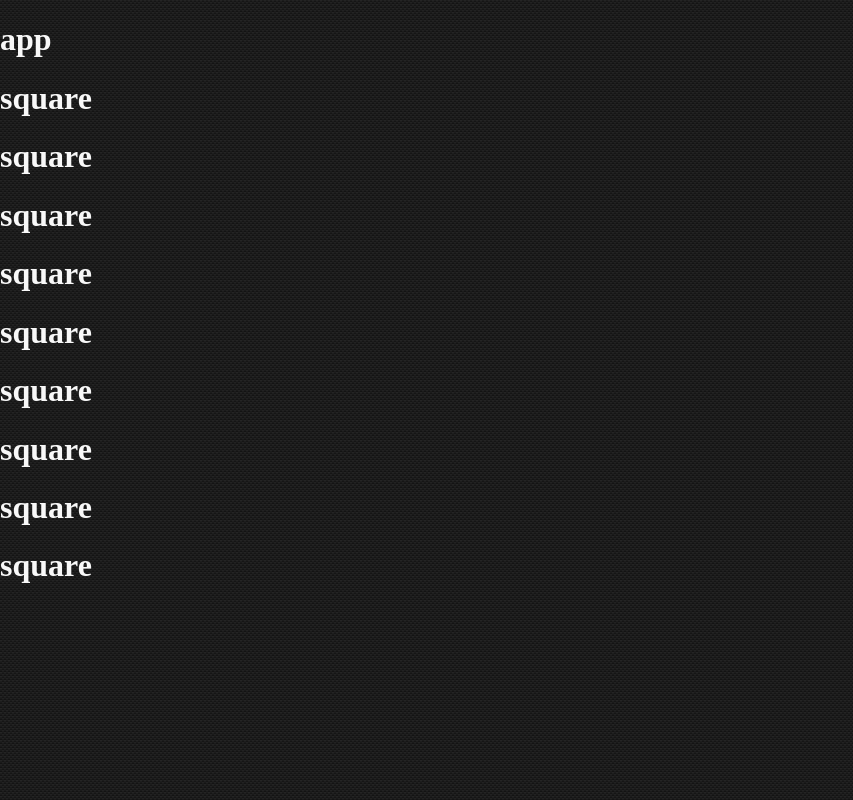
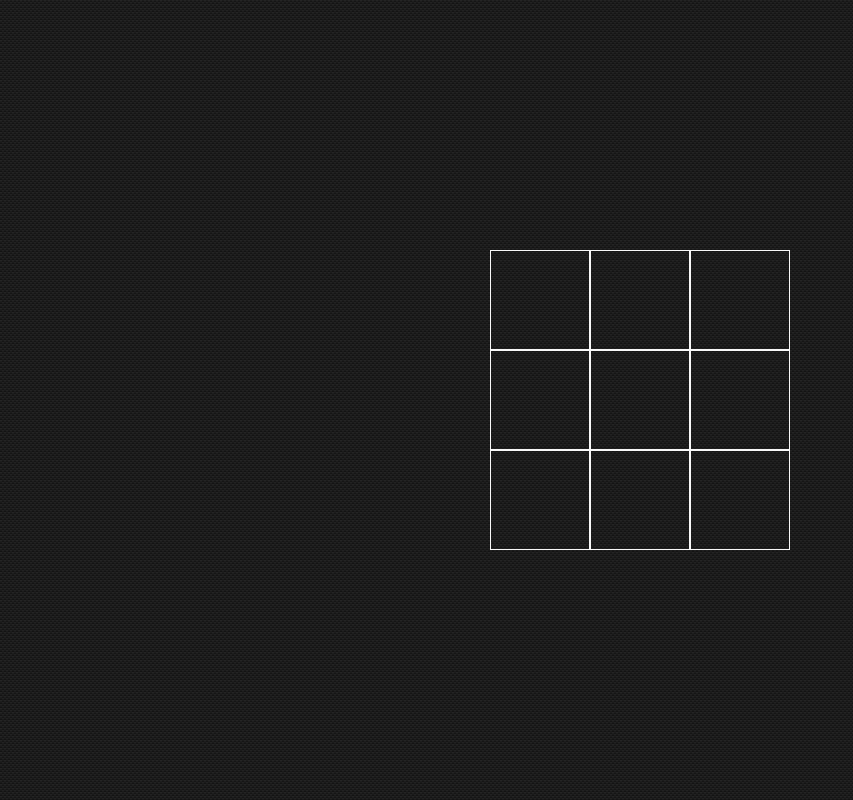
Before and after one commit to sandracopakova/tic-tac-toe, a React (Create React App) app: page / in a window 1280 px wide. Shown: the whole page, without its empty margins (0-853 px from the left). Built offline with nearby package versions, Linux system fonts and the light colour scheme.

Commit message:
style the tic-tac board

```diff
--- a/src/App.js
+++ b/src/App.js
@@ -3,9 +3,10 @@ import Game from "./components/Game";
 
 export default function App() {
   return (
-    <>
-      <h1>app</h1>
-      <Game />
-    </>
+    <div className="app">
+      <div className="game-container">
+        <Game />
+      </div>
+    </div>
   );
 }
--- a/src/components/Square.js
+++ b/src/components/Square.js
@@ -3,7 +3,7 @@ import React from "react";
 export default function Square() {
   return (
     <>
-      <h1>square</h1>
+      <div className="square"></div>
     </>
   );
 }
--- a/src/style.css
+++ b/src/style.css
@@ -9,3 +9,23 @@ body {
   background: url(./images/micro_carbon.png);
   color: #f8f8f8;
 }
+
+.app {
+  display: flex;
+  min-height: 100vh;
+}
+
+.game-container {
+  display: flex;
+  justify-content: center;
+  margin: auto;
+  flex-direction: row;
+  flex-wrap: wrap;
+  max-width: 300px;
+}
+
+.square {
+  min-height: 100px;
+  min-width: 100px;
+  border: 1px solid #f8f8f8;
+}
```
